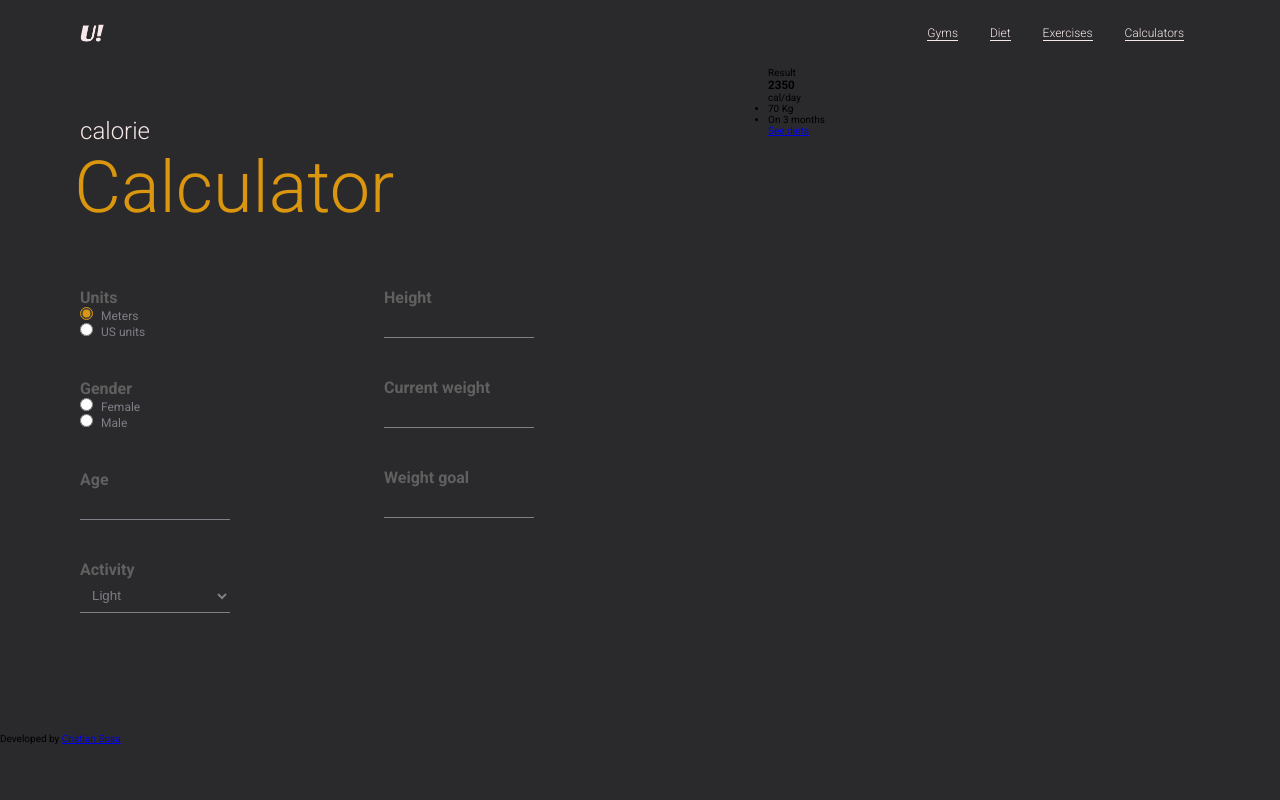
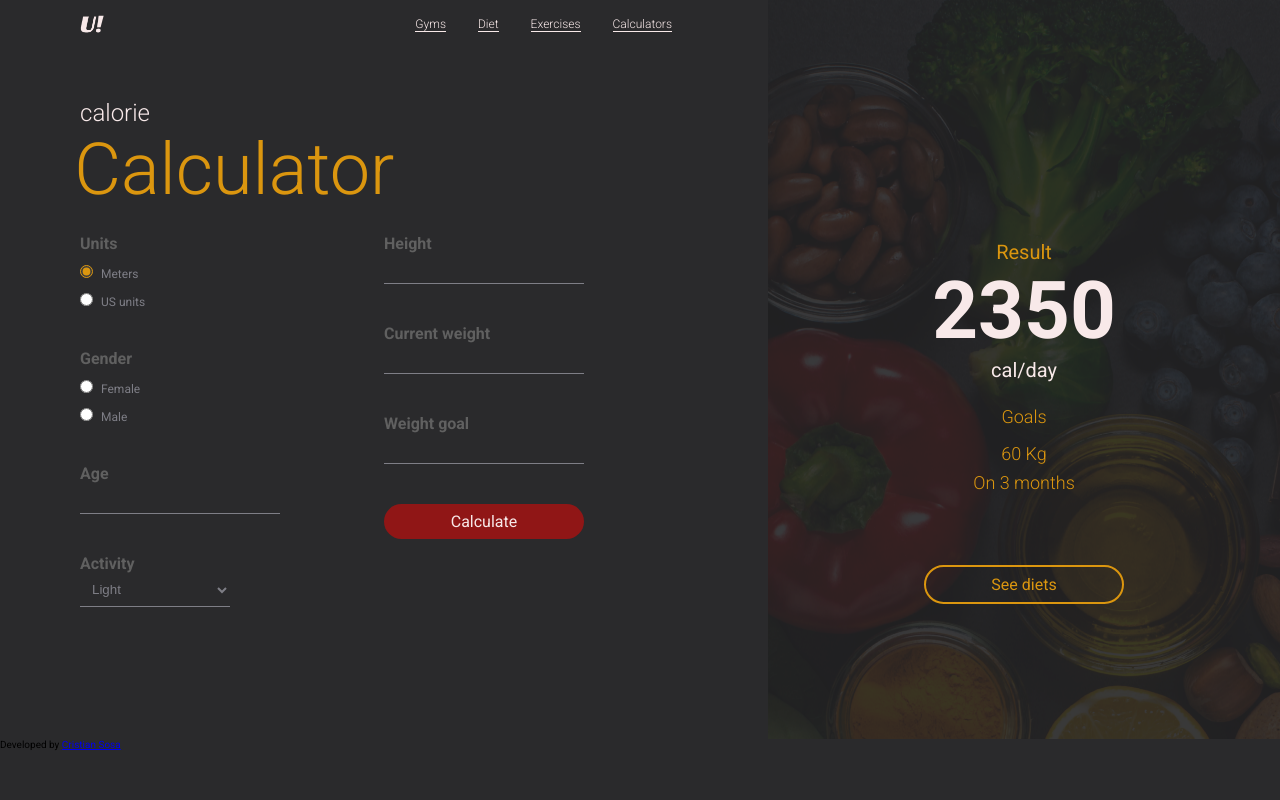
Before and after one commit to Cristian-Sosa/SPA-Calorie-Calculator, a plain HTML site: page index.html in a window 1280 px wide. Drawn offline with Linux system fonts and the light colour scheme.

Commit message:
changes of styles

```diff
--- a/assets/source/components/_buttons.sass
+++ b/assets/source/components/_buttons.sass
@@ -1 +1,30 @@
-@import '../tokens/_variables'
+%general-btns
+    width: 200px
+
+    padding: 8px 0
+
+    text-align: center
+    text-decoration: none
+
+    font-size: 1.6em
+
+    display: inline-block
+
+
+    border-radius: 50px
+
+a.btn_primary
+    background-color: $tertiary
+
+    color: $white
+
+    @extend %general-btns
+
+a.btn_secondary
+    background-color: transparent
+
+    color: $secondary
+
+    border: 2px solid $secondary
+
+    @extend %general-btns
--- a/assets/source/components/_inputs.sass
+++ b/assets/source/components/_inputs.sass
@@ -11,12 +11,11 @@
     align-items: flex-start
 
     div
+        margin-top: 1.2em
         input[type='radio']
             margin-right: 8px
 
             accent-color: $secondary
-
-
 
         label
             font-size: 1.2em
@@ -30,7 +29,7 @@
         @extend %select-input-container
 
     input[type='text']
-        width: 150px
+        width: 200px
 
         padding: 8px
 
--- /dev/null
+++ b/assets/source/components/_results.sass
@@ -0,0 +1,47 @@
+%alinear-al-centro
+    display: flex
+    flex-direction: column
+    justify-content: center
+    align-items: center
+
+
+aside.aside .aside_container .aside_container_header
+    @extend %alinear-al-centro
+
+    margin-bottom: 24px
+
+    p
+        font-size: 2em
+
+    div.result
+        @extend %alinear-al-centro
+
+        color: $white
+
+        h3
+            font-size: 8em
+
+        span
+            font-size: 2em
+
+aside.aside .aside_container .aside_container_body
+    @extend %alinear-al-centro
+
+    margin-bottom: 64px
+
+    h4
+        margin-bottom: 16px
+
+        font-size: 1.8em
+        font-weight: 300
+
+    ul.goals
+        list-style: none
+
+        @extend %alinear-al-centro
+
+        li
+            margin-bottom: 8px
+
+            font-size: 1.8em
+            font-weight: 300
--- a/assets/source/pages/index.sass
+++ b/assets/source/pages/index.sass
@@ -1,15 +1,16 @@
 @import '../tokens/_reset'
 
-@import '../patterns/_nav-bar', '../patterns/_form'
+@import '../components/_buttons'
+
+@import '../patterns/_nav-bar', '../patterns/_form', '../patterns/_aside'
 
 body
+    width: 100vw
+
     background-color: $primary
 
     font-family: 'Roboto', sans-serif
 
     font-size: 10px
 
-*
-    margin: 0
-    padding: 0
-    box-sizing: border-box
+    overflow-x: hidden
--- /dev/null
+++ b/assets/source/patterns/_aside.sass
@@ -0,0 +1,13 @@
+aside.aside
+    padding-top: 30vh
+
+    background-image: url('../images/background.png')
+
+    display: flex
+    flex-direction: column
+    justify-content: flex-start
+    align-items: center
+
+    color: $secondary
+
+@import '../components/_results'
--- a/assets/source/tokens/_grid.sass
+++ b/assets/source/tokens/_grid.sass
@@ -8,7 +8,7 @@ main.main
 
 .nav_bar
     grid-row: 1 / 2
-    grid-column: 1 / 3
+    grid-column: 1 / 2
 
 .container-form
     padding: 50px 80px
@@ -34,7 +34,7 @@ main.main
         align-items: flex-start
 
 .aside
-    grid-row: -2 / -3
+    grid-row: -2 / -4
     grid-column: 2 / 3
 
 .attribution
--- a/assets/source/tokens/_reset.sass
+++ b/assets/source/tokens/_reset.sass
@@ -1 +1,6 @@
+*
+    margin: 0
+    padding: 0
+    box-sizing: border-box
+
 @import './_grid', './_variables', './typography'
--- a/index.html
+++ b/index.html
@@ -99,7 +99,7 @@
                             <input type="text" name="weight_goal" id="weight_goal">
                         </div>
 
-                        <a class="btn-primary" id="form-btn" href="#"></a>
+                        <a class="btn_primary" id="form-btn" href="#">Calculate</a>
                     </fieldset>
                 </form>
             </div>
@@ -114,8 +114,9 @@
                         </div>
                     </header>
                     <div class="aside_container_body">
+                        <h4>Goals</h4>
                         <ul class="goals">
-                            <li class="weight_goal-modified">70 Kg</li>
+                            <li class="weight_goal-modified">60 Kg</li>
                             <li class="">On 3 months</li>
                         </ul>
                     </div>
```
Also changed, not shown: assets/dist/index.css, 1 other file.
